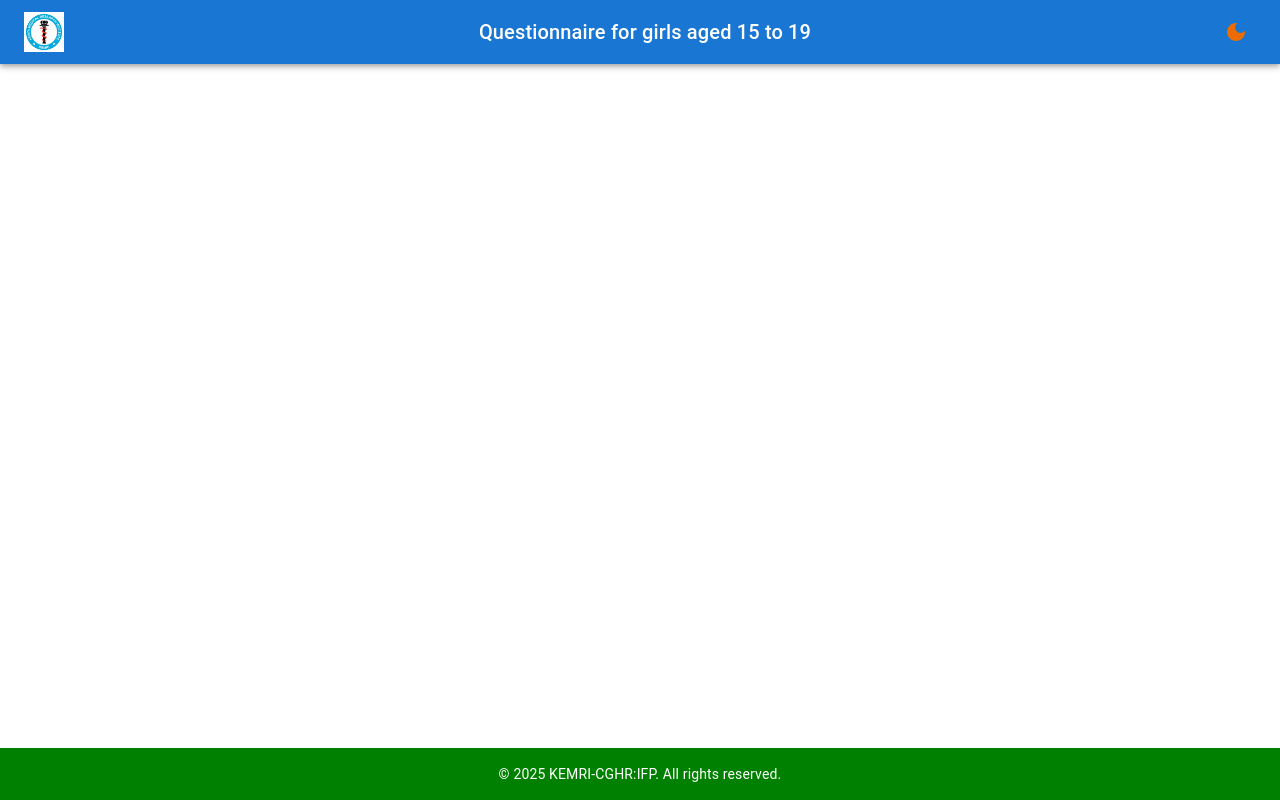
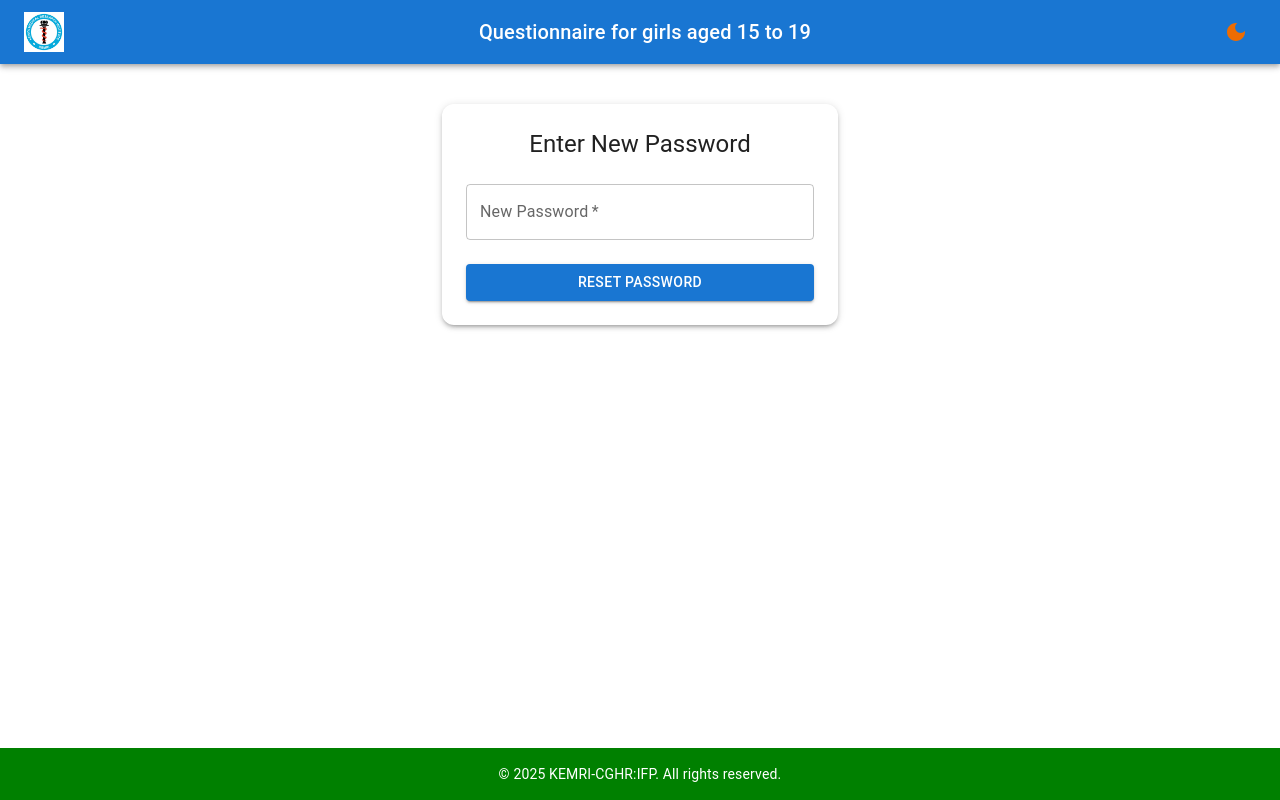
Before and after one commit to 754Bree/Kemri-Influenza-Program, a React (Create React App) app in the folder client/: page /password-reset in a window 1280 px wide. Built offline with nearby package versions, Linux system fonts and the light colour scheme; the HTML template or start-up script is replaced by a standard one.

Commit message:
Add Reset pasword page & API configurations

```diff
--- a/client/src/App.jsx
+++ b/client/src/App.jsx
@@ -4,7 +4,7 @@ import { ThemeProvider, createTheme, CssBaseline, Box } from "@mui/material";
 import Login from "./pages/Login";
 import { FormProvider } from "./context/FormContext";
 import Signup from "./pages/Signup";
-import ResetPassword from "./pages/ResetPassword";
+import ResetPassword from "./components/ResetPassword";
 import Navbar from "./components/Navbar";
 import Footer from "./components/Footer";
 import Dashboard from "./pages/Dashboard";
@@ -17,6 +17,7 @@ import AdminLogin from "./admin/AdminLogin";
 import AdminDashboard from "./admin/AdminDashboard";
 import AdminUsers from "./admin/UserManagement";
 import FormStats from "./admin/FormStats";
+import ResetPasswordForm from "./components/Resetpage";
 
 
 
@@ -63,6 +64,7 @@ function App() {
                   <Route path="/login" element={<Login />} />
                   <Route path="/signup" element={<Signup />} />
                   <Route path="/reset-password" element={<ResetPassword />} />
+                  <Route path="/password-reset" element={<ResetPasswordForm />} />
                   <Route path="/submission" element={<Selection />} />
                   <Route path="/questionnaire2" element={<QuestionnaireForm2 />} />
                   <Route path="/questionnaire-3" element={<QuestionnaireForm3 />} />
--- a/client/src/pages/ResetPassword.jsx
+++ b/client/src/components/ResetPassword.jsx
@@ -13,12 +13,13 @@ const ResetPassword = () => {
     setMessage(""); // Clear previous messages
 
     try {
-            const res = await axios.post("http://127.0.0.1:5000/reset_password", { email });
+        const res = await axios.post("http://127.0.0.1:5000/request_reset", { email });
         setMessage(res.data.message); // Show success or error message
     } catch (error) {
         setMessage("Failed to send reset email. Please try again.");
     }
 };
+
 
     return (
         <Container maxWidth="xs">
--- /dev/null
+++ b/client/src/components/Resetpage.jsx
@@ -0,0 +1,62 @@
+import React, { useState, useEffect } from "react";
+import { useSearchParams } from "react-router-dom";
+import { TextField, Button, Container, Typography, Box } from "@mui/material";
+import axios from "axios";
+
+const ResetPasswordForm = () => {
+    const [searchParams] = useSearchParams();
+    const token = searchParams.get("token");
+
+    const [password, setPassword] = useState("");
+    const [message, setMessage] = useState("");
+
+    useEffect(() => {
+        console.log("Password Reset page!");
+    }, []);
+
+
+    const handlePasswordReset = async (e) => {
+        e.preventDefault();
+
+        try {
+            const res = await axios.post("http://127.0.0.1:5000/reset_password", { token, password });
+            setMessage(res.data.message);
+        } catch (error) {
+            setMessage("Failed to reset password. Please try again.");
+        }
+    };
+
+    return (
+        <Container maxWidth="xs">
+            <Box textAlign="center" mt={5} p={3} boxShadow={3} borderRadius={3}>
+                <Typography variant="h5" gutterBottom>
+                    Enter New Password
+                </Typography>
+                <form onSubmit={handlePasswordReset}>
+                    <TextField
+                        fullWidth
+                        margin="normal"
+                        label="New Password"
+                        variant="outlined"
+                        type="password"
+                        value={password}
+                        onChange={(e) => setPassword(e.target.value)}
+                        required
+                    />
+                    <Button
+                        type="submit"
+                        fullWidth
+                        variant="contained"
+                        color="primary"
+                        sx={{ mt: 2 }}
+                    >
+                        Reset Password
+                    </Button>
+                </form>
+                {message && <Typography color="error" mt={2}>{message}</Typography>}
+            </Box>
+        </Container>
+    );
+};
+
+export default ResetPasswordForm;
```
Also changed, not shown: 1 other file (tests, documents, lock files or other folders). Lines whose indentation alone changed are shown as unchanged.
